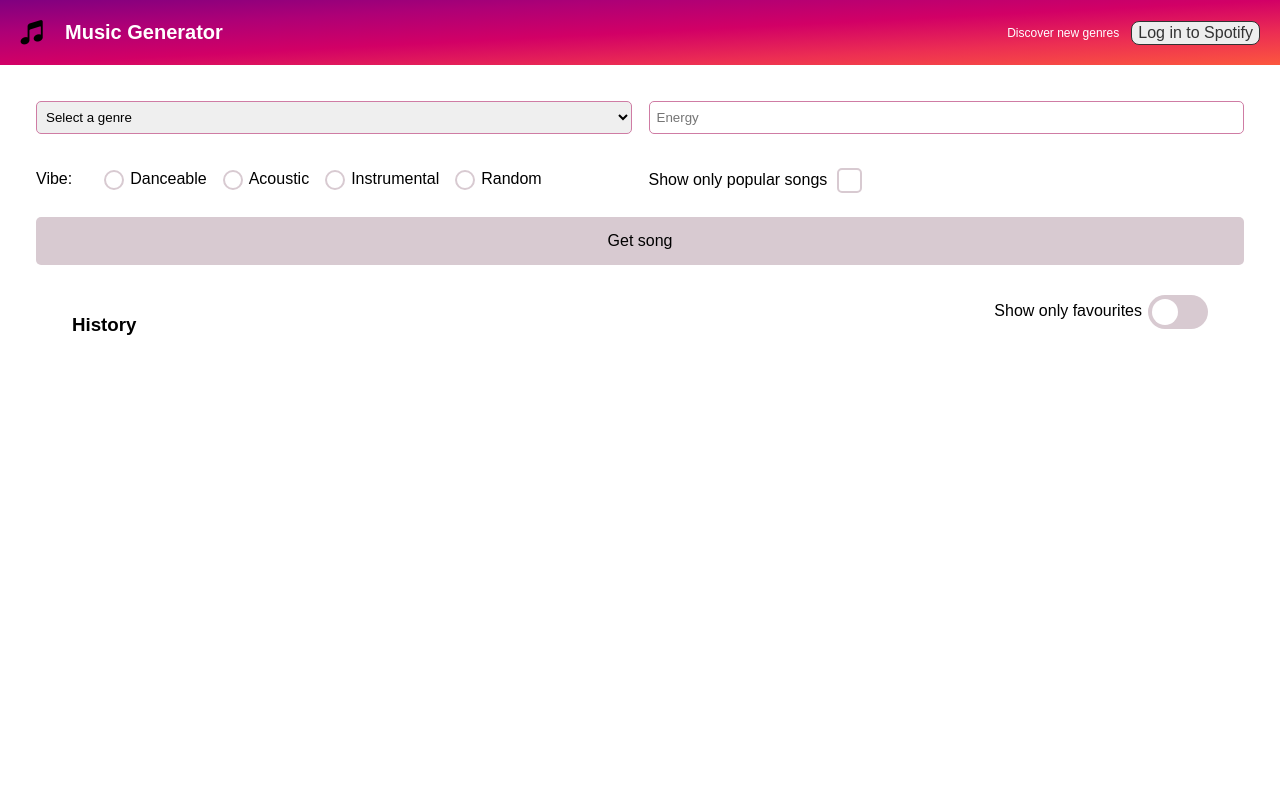
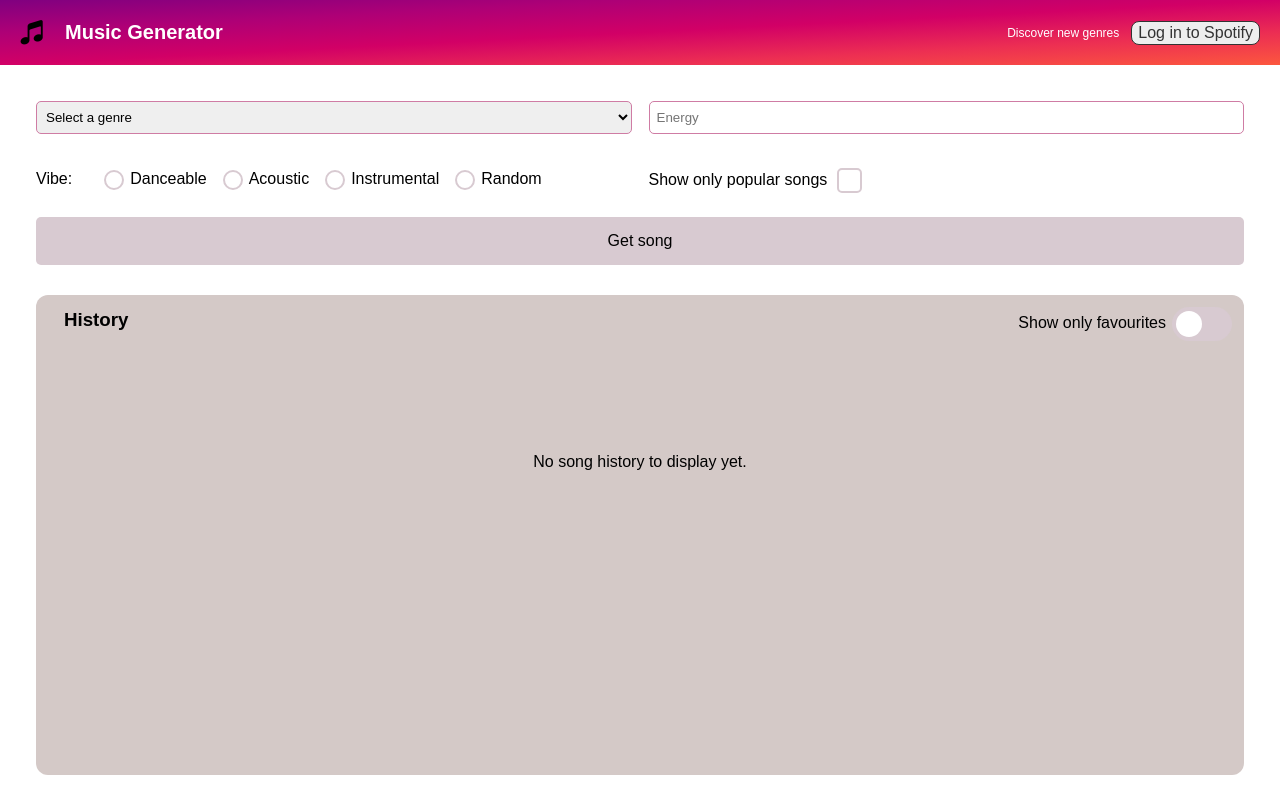
Before and after one commit to mattw076/music-generator, a React app: page / in a window 1280 px wide. Built offline with nearby package versions, Linux system fonts and the light colour scheme.

Commit message:
Empty history placeholders, genre names added to songs, styling

```diff
--- a/src/components/GenrePicker/GenrePicker.jsx
+++ b/src/components/GenrePicker/GenrePicker.jsx
@@ -41,9 +41,6 @@ const GenrePicker = () => {
         </main>
     )
 
-    // TODO: "Nothing to show yet" message when history is empty
-
-    // TODO: add genre name to song and history items
 }
 
 export default GenrePicker
--- a/src/components/GenrePickerHistory/GenrePickerHistory.jsx
+++ b/src/components/GenrePickerHistory/GenrePickerHistory.jsx
@@ -23,9 +23,11 @@ const GenrePickerHistory = (props) => {
             <h3 className={styles.heading}>History</h3>
             <Toggle isToggled={favouritesToggled} handleChange={handleChangeFavouritesToggled}/>
             {favouritesToggled ? historyItemsFavourited : historyItems}
-            {/* Two below are equivalent to above:
-            {showOnlyFavourites && historyItemsFavourited}
-            {!showOnlyFavourites && historyItems} */}
+            {/* Two below together are equivalent to above:
+            {favouritesToggled && historyItemsFavourited}
+            {!favouritesToggled && historyItems} */}
+            { !favouritesToggled && historyItems.length === 0 && <p className={styles.placeholder}>No song history to display yet.</p> }
+            { favouritesToggled && historyItemsFavourited.length === 0 && <p className={styles.placeholder}>No favourite songs to display yet.</p> }
         </div>
     )
 }
--- a/src/components/GenrePickerHistory/GenrePickerHistory.module.scss
+++ b/src/components/GenrePickerHistory/GenrePickerHistory.module.scss
@@ -1,14 +1,27 @@
 .history {
 
     margin-top: 30px;
+    border-radius: 12px;
+    background: rgb(212, 201, 199);
+    padding: 12px;
+    height: 60vh;
 
     .heading {
         float: left;
-        padding: 0px 0px 12px 36px;
+        padding-left: 16px;
+        margin-top: 2px;
     }
 
     label {
         float: right;
-        margin-right: 36px;
     }
+
+    .placeholder {
+        text-align: center;
+        clear: both;
+        padding: 100px;
+        height: 100%;
+    }
+
+
 }
--- a/src/components/GenrePickerHistoryItem/GenrePickerHistoryItem.jsx
+++ b/src/components/GenrePickerHistoryItem/GenrePickerHistoryItem.jsx
@@ -11,6 +11,7 @@ const GenrePickerHistoryItem = (props) => {
         <div className={styles.historyItem}>
             <Star classes={{historyStar: styles.historyStar}} id={id} history={history} handleClickStar={handleClickStar} />
             < iframe className={styles.song} src={song.URI} width="100%" height="100%" allow="autoplay; clipboard-write; encrypted-media; fullscreen; picture-in-picture" loading="lazy"></iframe>
+            <p className={styles.genre}>{song.genre}</p>
         </div>
     )
 }
--- a/src/components/GenrePickerHistoryItem/GenrePickerHistoryItem.module.scss
+++ b/src/components/GenrePickerHistoryItem/GenrePickerHistoryItem.module.scss
@@ -8,13 +8,20 @@
 
     & .song {
 
-        width: 95%;
-        border-radius: 12px;
+        width: 90%;
+        border-style: none;
         display: inline-block;
     }
 }
 
 .historyStar {
     display: inline-block;
-    margin-right: 10px;
+    vertical-align: top;
+    margin: 24px 24px 0px 0px;
 }
+
+.genre {
+    display: inline-block;
+    vertical-align: top;
+    margin: 32px;
+}
--- a/src/components/GenrePickerPlayer/GenrePickerPlayer.jsx
+++ b/src/components/GenrePickerPlayer/GenrePickerPlayer.jsx
@@ -13,10 +13,10 @@ const GenrePickerPlayer = (props) => {
         <div className={styles.player}>
         < iframe className={styles.song} src={song.URI} width="100%" height="100%" allow="autoplay; clipboard-write; encrypted-media; fullscreen; picture-in-picture" loading="lazy"></iframe>
         <Star classes={{playerStar: styles.playerStar}} history={history} id={0} handleClickStar={handleClickStar}/>
+        <p className={styles.genre}>{song.genre}</p>
         </div>
     )
 }
 
-// TODO: add genre to the song card
 
 export default GenrePickerPlayer
--- a/src/components/GenrePickerPlayer/GenrePickerPlayer.module.scss
+++ b/src/components/GenrePickerPlayer/GenrePickerPlayer.module.scss
@@ -1,7 +1,7 @@
 .player {
 
     .song {
-        border-radius: 12px;
+        border-style: none;
         margin-top: 36px;
     }
 
@@ -12,3 +12,7 @@
     margin-top: 10px;
     margin-bottom: 2px;
 }
+
+.genre {
+    text-align: center;
+}
```
Also changed, not shown: 2 other files (tests, documents, lock files or other folders).
